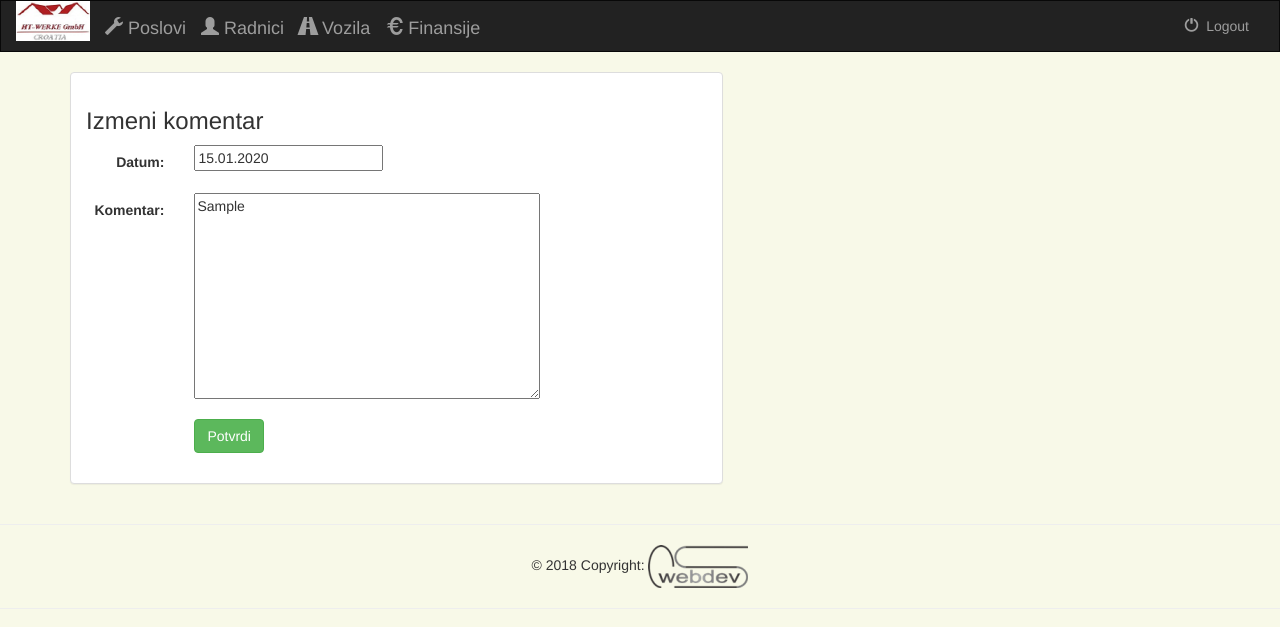
After one commit to papulic/HT_WERKE, a Django app: a page that uses projects/templates/projects/komentar_update.html in a window 1280 px wide. The commit adds this page. Shown: the top 627 px of the page. Run offline with Django 3.2, Linux system fonts and the light colour scheme; tables that the repository leaves empty hold one stand-in row (values such as "Sample post"); some libraries are stand-ins or nearby versions.

Commit message:
Add files via upload

```diff
--- a/projects/forms.py
+++ b/projects/forms.py
@@ -1,6 +1,6 @@
 from django import forms
 from django.contrib.auth.models import User
-from .models import Poslovi, Vozilo, Radnik, Prihodi, Rashodi, Dan, Zanimanja, Akontacije
+from .models import Poslovi, Vozilo, Radnik, Prihodi, Rashodi, Dan, Zanimanja, Akontacije, Komentar
 
 class DateInput(forms.DateInput):
     input_type = 'date'
@@ -27,7 +27,7 @@ class PosloviForm(forms.ModelForm):
         required=False)
     class Meta:
         model = Poslovi
-        fields = ['ime', 'opis', 'dogovoreni_radni_sati', 'dogovoreno_po_kvadratu', 'pocetak_radova', 'kraj_radova', 'komentar']
+        fields = ['ime', 'opis', 'dogovoreni_radni_sati', 'dogovoreno_po_kvadratu', 'pocetak_radova', 'kraj_radova']
 
 class RadnikForm(forms.ModelForm):
     poceo_raditi = forms.DateField(
@@ -106,3 +106,12 @@ class AkontacijeForm(forms.ModelForm):
     class Meta:
         model = Akontacije
         fields = ['kolicina']
+
+class KomentarForm(forms.ModelForm):
+    datum = forms.DateField(
+        widget=forms.DateInput(format='%d.%m.%Y', attrs={'class': "datum"}),
+        input_formats=('%d.%m.%Y', '%d/%m/%Y', '%d.%m.%y', '%d/%m/%y'),
+        required=False)
+    class Meta:
+        model = Komentar
+        fields = ['datum', 'komentar']
--- a/projects/models.py
+++ b/projects/models.py
@@ -10,7 +10,6 @@ class Poslovi(models.Model):
     dogovoreno_po_kvadratu = models.FloatField(default=0.0)
     pocetak_radova = models.DateField()
     kraj_radova = models.DateField(null=True, blank=True)
-    komentar = models.TextField(null=True, blank=True)
 
     def __unicode__(self):
         return self.ime
@@ -124,3 +123,14 @@ class Akontacije(models.Model):
 
     class Meta:
         verbose_name_plural = "Akontacije"
+
+class Komentar(models.Model):
+    datum = models.DateField(null=True, blank=True)
+    komentar = models.TextField()
+    posao = models.ForeignKey(Poslovi, on_delete=models.CASCADE)
+
+    def __unicode__(self):
+        return str(self.posao)
+
+    class Meta:
+        verbose_name_plural = "Komentari"
--- a/projects/static/projects/style.css
+++ b/projects/static/projects/style.css
@@ -17,3 +17,10 @@ body{
 .bottom-border {
   border-bottom: 1px solid #ccc;
 }
+
+.skraceni_tekst {
+    overflow: hidden;
+    text-overflow: ellipsis;
+    white-space: nowrap;
+    max-width: 55ch;
+}
--- /dev/null
+++ b/projects/templates/projects/komentar_update.html
@@ -0,0 +1,35 @@
+{% extends 'projects/base.html' %}
+{% block title %} - Update{% endblock %}
+{% block projects_active %}active{% endblock %}
+
+{% block content %}
+<div class="container">
+
+    <div class="row">
+
+        <div class="col-sm-12 col-md-7">
+            <div class="panel panel-default">
+                <div class="panel-body">
+                    <h3>Izmeni komentar</h3>
+                    {% if error_message %}
+                        <p><strong>{{ error_message }}</strong></p>
+                    {% endif %}
+                    <form class="form-horizontal" role="form" action="" method="post" enctype="multipart/form-data">
+                        {% csrf_token %}
+                        {% include 'projects/form_template.html' %}
+                        <div class="form-group">
+                            <div class="col-sm-offset-2 col-sm-10">
+                                <button type="submit" class="btn btn-success">Potvrdi</button>
+                            </div>
+                        </div>
+                    </form>
+                </div>
+            </div>
+        </div>
+
+
+
+    </div>
+
+</div>
+{% endblock %}
--- a/projects/urls.py
+++ b/projects/urls.py
@@ -16,19 +16,23 @@ urlpatterns = [
     url(r'^posao/(?P<project_id>[0-9]+)/$', views.detail, name='posao'),
     url(r'^radnik/(?P<radnik_id>[0-9]+)/$', views.radnik_detail, name='radnik-detail'),
     url(r'^vozilo/(?P<vozilo_id>[0-9]+)/$', views.vozilo_detail, name='vozilo-detail'),
+    url(r'^komentar/(?P<komentar_id>[0-9]+)/$', views.komentar_detail, name='komentar-detail'),
     url(r'^azuriranje_posla/(?P<project_id>[0-9]+)/$', views.posao_update, name='posao-update'),
     url(r'^azuriranje_radnika/(?P<radnik_id>[0-9]+)/$', views.radnik_update, name='radnik-update'),
     url(r'^azuriranje_dana/(?P<dan_id>[0-9]+)/(?P<posao_id>[a-zA-Z0-9_.-]+)$', views.dan_update, name='dan-update'),
     url(r'^azuriranje_akontacije/(?P<mesec>[0-9]+)/(?P<godina>[0-9]+)/(?P<posao_id>[a-zA-Z0-9_.-]+)/(?P<akontacija_id>[0-9]+)$', views.akontacija_update, name='akontacija-update'),
     url(r'^azuriranje_vozila/(?P<vozilo_id>[0-9]+)/$', views.vozilo_update, name='vozilo-update'),
+    url(r'^izmena_komentara/(?P<komentar_id>[0-9]+)/$', views.komentar_update, name='komentar-update'),
     url(r'^novi_prihod/(?P<project_id>[0-9]+)/$', views.create_prihod, name='prihod-add'),
     url(r'^novi_rashod/(?P<project_id>[0-9]+)/$', views.create_rashod, name='rashod-add'),
     url(r'^novi_kvadrati/(?P<project_id>[0-9]+)/$', views.create_kvadrat, name='kvadrat-add'),
+    url(r'^novi_komentar/(?P<project_id>[0-9]+)/$', views.create_komentar, name='komentar-add'),
     url(r'^novo_zanimanje/$', views.create_zanimanje, name='zanimanje-add'),
     url(r'^novi_radnik/$', views.create_radnik, name='radnik-add'),
     url(r'^novo_vozilo/$', views.create_vozilo, name='vozilo-add'),
     url(r'^posao/(?P<project_id>[0-9]+)/obrisi_prihod/(?P<prihod_id>[0-9]+)/$', views.prihod_delete, name='prihod-delete'),
     url(r'^(?P<project_id>[0-9]+)/obrisi_rashod/(?P<rashod_id>[0-9]+)/$', views.rashod_delete, name='rashod-delete'),
+    url(r'^(?P<project_id>[0-9]+)/obrisi_komentar/(?P<komentar_id>[0-9]+)/$', views.komentar_delete, name='komentar-delete'),
     url(r'^biranje_meseca/$', views.biranje_meseca, name='biranje_meseca'),
     url(r'^biranje_meseca_finansije/$', views.biranje_meseca_za_finansije, name='biranje_meseca_finansije'),
     url(r'^dodaj_dane/(?P<mesec>[0-9]+)/(?P<godina>[0-9]+)/(?P<posao_id>[a-zA-Z0-9_.-]+)$', views.dodaj_dane, name='dodaj_dane')
--- a/projects/views.py
+++ b/projects/views.py
@@ -4,11 +4,11 @@ from __future__ import unicode_literals
 from django.shortcuts import render, redirect, get_object_or_404
 from django.contrib.auth import authenticate, login
 from django.contrib.auth import logout
-from .forms import UserForm, PosloviForm, RadnikForm, PrihodiForm, RashodiForm, DatumForm, DanForm, ZanimanjeForm, VoziloForm, AkontacijeForm, Datum_finansForm, KvadratForm
+from .forms import UserForm, PosloviForm, RadnikForm, PrihodiForm, RashodiForm, DatumForm, DanForm, ZanimanjeForm, VoziloForm, AkontacijeForm, Datum_finansForm, KvadratForm, KomentarForm
 from django.http import HttpResponseRedirect
 from django.urls import reverse
 from django.contrib import messages
-from .models import Poslovi, Vozilo, Radnik, Prihodi, Rashodi, Zanimanja, Dan, Akontacije
+from .models import Poslovi, Vozilo, Radnik, Prihodi, Rashodi, Zanimanja, Dan, Akontacije, Komentar
 from .filters import RadnikFilter, ZanimanjeFilter
 import datetime
 import calendar
@@ -644,6 +644,54 @@ def rashod_delete(request, project_id, rashod_id):
     rashod.delete()
     return HttpResponseRedirect(reverse('projects:posao', args=(project_id)))
 
+def create_komentar(request, project_id):
+    if not request.user.is_authenticated():
+        return render(request, 'projects/login.html')
+    else:
+        instance = Poslovi.objects.get(pk=project_id)
+        form = KomentarForm(request.POST or None)
+        if request.method == 'POST':
+            if form.is_valid():
+                komentar = form.save(commit=False)
+                komentar.posao = instance
+                komentar.save()
+                return HttpResponseRedirect(reverse('projects:posao', args=(project_id)))
+        context = {
+            "form": form,
+        }
+        return render(request, 'projects/create_komentar.html', context)
+
+
+def komentar_detail(request, komentar_id):
+    if not request.user.is_authenticated():
+        return render(request, 'projects/login.html')
+    else:
+        komentar = get_object_or_404(Komentar, pk=komentar_id)
+        return render(request, 'projects/komentar_detalji.html', {
+            'komentar': komentar
+        })
+
+
+def komentar_update(request, komentar_id):
+    instance = Komentar.objects.get(pk=komentar_id)
+    form = KomentarForm(request.POST or None, instance=instance)
+    if form.is_valid():
+        komentar = form.save(commit=False)
+        komentar.save()
+        messages.success(request, "Komentar je izmenjen!")
+        return HttpResponseRedirect(reverse('projects:komentar-detail', args=(komentar_id)))
+    context = {
+        "form": form,
+        'komentar': komentar_id,
+    }
+    return render(request, 'projects/komentar_update.html', context)
+
+
+def komentar_delete(request, project_id, komentar_id):
+    komentar = Komentar.objects.get(pk=komentar_id)
+    komentar.delete()
+    return HttpResponseRedirect(reverse('projects:posao', args=(project_id)))
+
 
 def create_kvadrat(request, project_id):
     if not request.user.is_authenticated():
```
Also changed, not shown: projects/templates/projects/create_komentar.html (added, +29 -0 lines), projects/templates/projects/komentar_detalji.html (added, +28 -0 lines), projects/templates/projects/poslovi.html (+40 -11 lines), README.md, db.sqlite3, projects/migrations/0001_initial.py, 5 other files.
